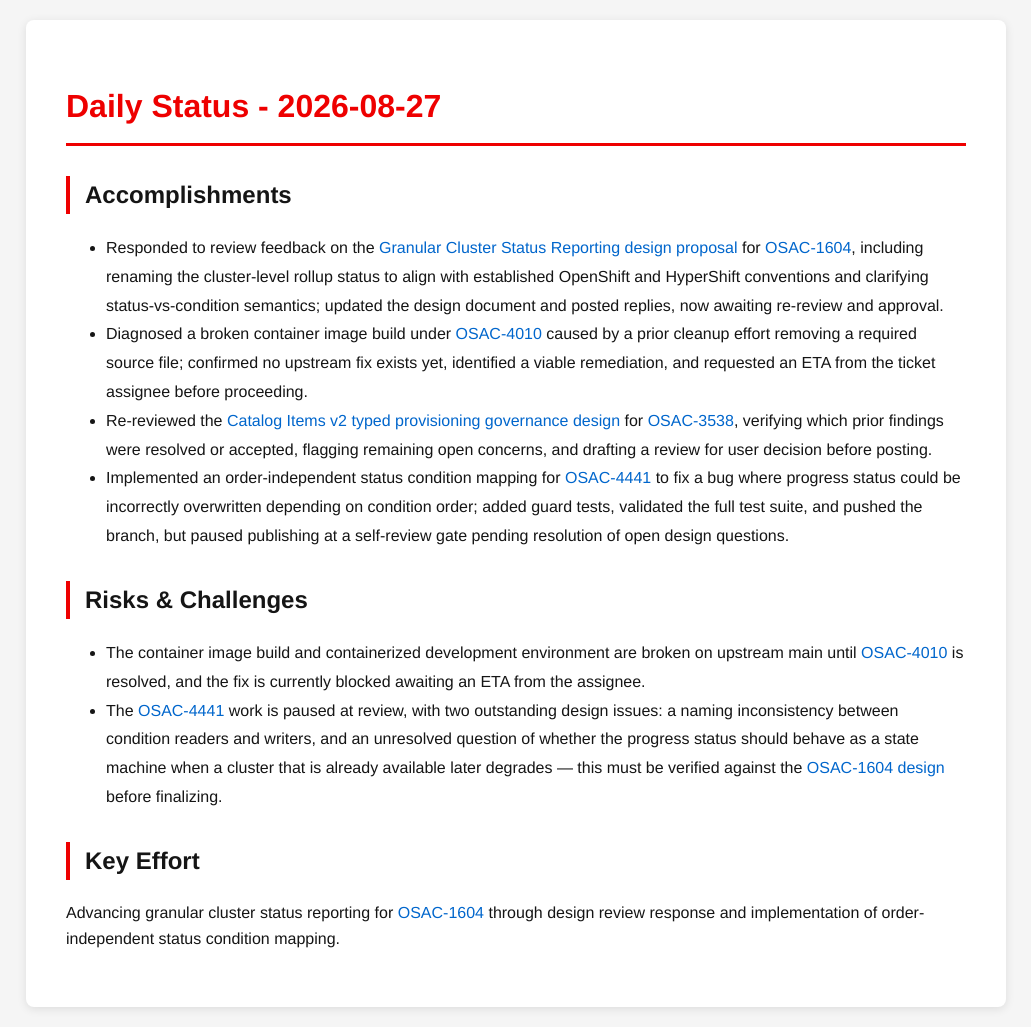
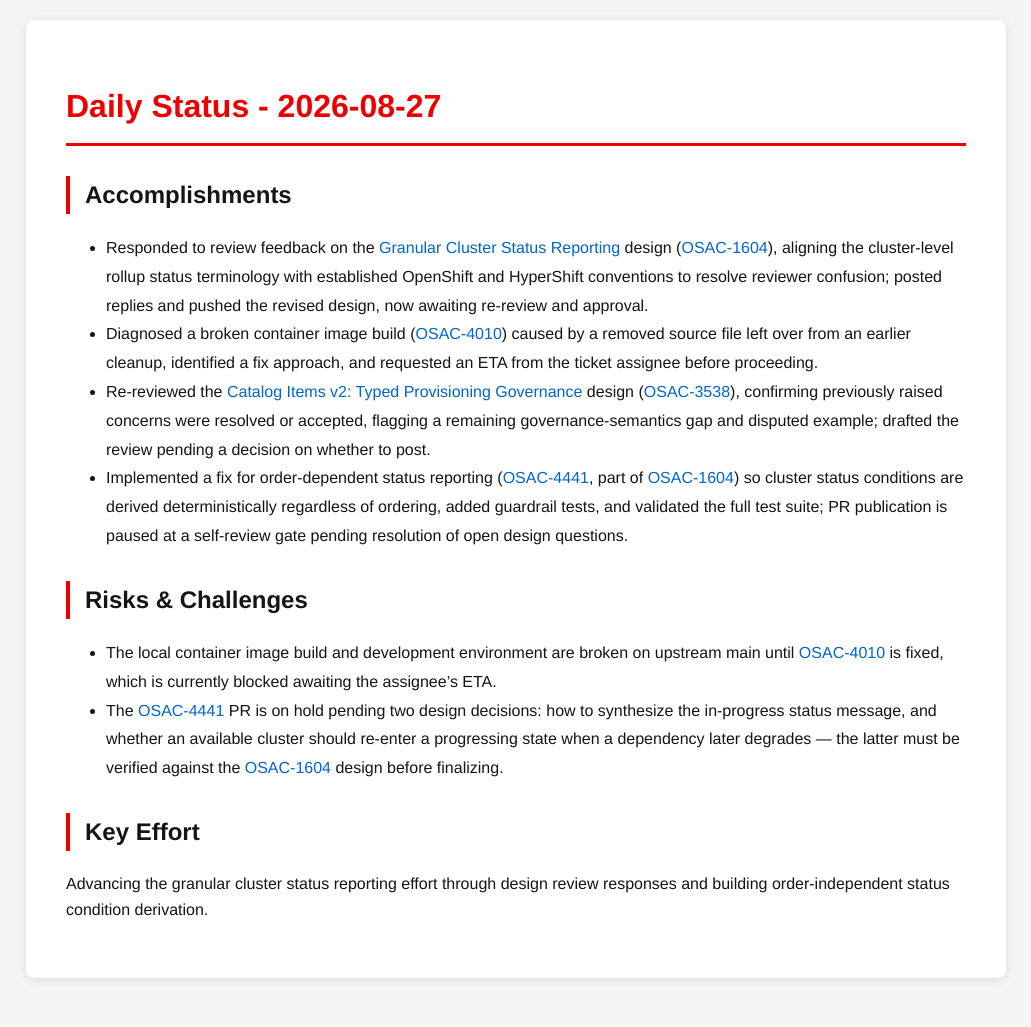
Before and after one commit to tzvatot/daily-status, a Jekyll site: the page built from 2026-08-27.md, in a window 1280 px wide. Shown: the whole page, without its empty margins (124-1155 px from the left). Built offline with Jekyll 4.4.1, drawn with Linux system fonts in a browser that asks for light colours; after the commit the page ends 998 px from its top, so only the background shows below that.

Commit message:
Daily status update - 2026-08-27

```diff
--- a/2026-08-27.md
+++ b/2026-08-27.md
@@ -7,14 +7,14 @@
 # Daily Status - 2026-08-27
 
 ## Accomplishments
-- Responded to review feedback on the [Granular Cluster Status Reporting design proposal](https://github.com/osac-project/enhancement-proposals/pull/227) for [OSAC-1604](https://redhat.atlassian.net/browse/OSAC-1604), including renaming the cluster-level rollup status to align with established OpenShift and HyperShift conventions and clarifying status-vs-condition semantics; updated the design document and posted replies, now awaiting re-review and approval.
-- Diagnosed a broken container image build under [OSAC-4010](https://redhat.atlassian.net/browse/OSAC-4010) caused by a prior cleanup effort removing a required source file; confirmed no upstream fix exists yet, identified a viable remediation, and requested an ETA from the ticket assignee before proceeding.
-- Re-reviewed the [Catalog Items v2 typed provisioning governance design](https://github.com/osac-project/enhancement-proposals/pull/228) for [OSAC-3538](https://redhat.atlassian.net/browse/OSAC-3538), verifying which prior findings were resolved or accepted, flagging remaining open concerns, and drafting a review for user decision before posting.
-- Implemented an order-independent status condition mapping for [OSAC-4441](https://redhat.atlassian.net/browse/OSAC-4441) to fix a bug where progress status could be incorrectly overwritten depending on condition order; added guard tests, validated the full test suite, and pushed the branch, but paused publishing at a self-review gate pending resolution of open design questions.
+- Responded to review feedback on the [Granular Cluster Status Reporting](https://github.com/osac-project/enhancement-proposals/pull/227) design ([OSAC-1604](https://redhat.atlassian.net/browse/OSAC-1604)), aligning the cluster-level rollup status terminology with established OpenShift and HyperShift conventions to resolve reviewer confusion; posted replies and pushed the revised design, now awaiting re-review and approval.
+- Diagnosed a broken container image build ([OSAC-4010](https://redhat.atlassian.net/browse/OSAC-4010)) caused by a removed source file left over from an earlier cleanup, identified a fix approach, and requested an ETA from the ticket assignee before proceeding.
+- Re-reviewed the [Catalog Items v2: Typed Provisioning Governance](https://github.com/osac-project/enhancement-proposals/pull/228) design ([OSAC-3538](https://redhat.atlassian.net/browse/OSAC-3538)), confirming previously raised concerns were resolved or accepted, flagging a remaining governance-semantics gap and disputed example; drafted the review pending a decision on whether to post.
+- Implemented a fix for order-dependent status reporting ([OSAC-4441](https://redhat.atlassian.net/browse/OSAC-4441), part of [OSAC-1604](https://redhat.atlassian.net/browse/OSAC-1604)) so cluster status conditions are derived deterministically regardless of ordering, added guardrail tests, and validated the full test suite; PR publication is paused at a self-review gate pending resolution of open design questions.
 
 ## Risks & Challenges
-- The container image build and containerized development environment are broken on upstream main until [OSAC-4010](https://redhat.atlassian.net/browse/OSAC-4010) is resolved, and the fix is currently blocked awaiting an ETA from the assignee.
-- The [OSAC-4441](https://redhat.atlassian.net/browse/OSAC-4441) work is paused at review, with two outstanding design issues: a naming inconsistency between condition readers and writers, and an unresolved question of whether the progress status should behave as a state machine when a cluster that is already available later degrades — this must be verified against the [OSAC-1604 design](https://github.com/osac-project/enhancement-proposals/pull/227) before finalizing.
+- The local container image build and development environment are broken on upstream main until [OSAC-4010](https://redhat.atlassian.net/browse/OSAC-4010) is fixed, which is currently blocked awaiting the assignee's ETA.
+- The [OSAC-4441](https://redhat.atlassian.net/browse/OSAC-4441) PR is on hold pending two design decisions: how to synthesize the in-progress status message, and whether an available cluster should re-enter a progressing state when a dependency later degrades — the latter must be verified against the [OSAC-1604](https://redhat.atlassian.net/browse/OSAC-1604) design before finalizing.
 
 ## Key Effort
-Advancing granular cluster status reporting for [OSAC-1604](https://redhat.atlassian.net/browse/OSAC-1604) through design review response and implementation of order-independent status condition mapping.
+Advancing the granular cluster status reporting effort through design review responses and building order-independent status condition derivation.
```
